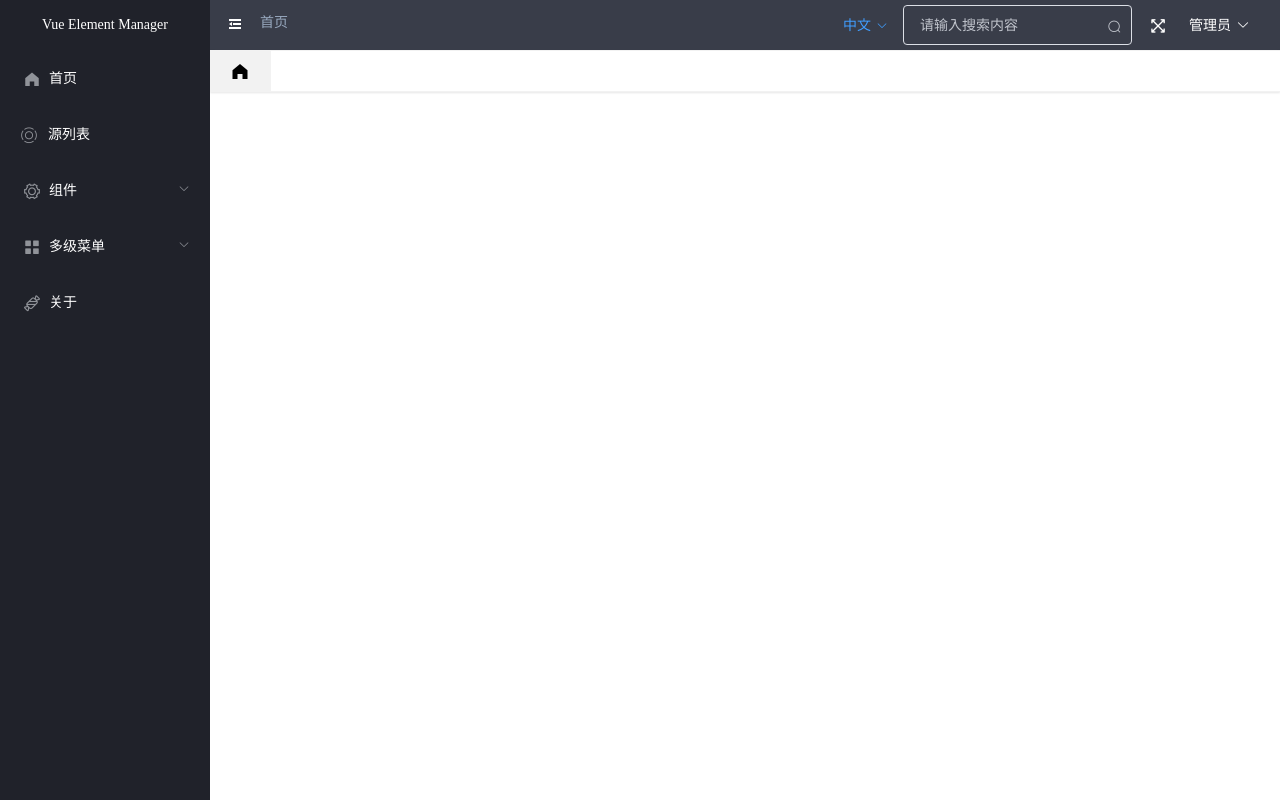
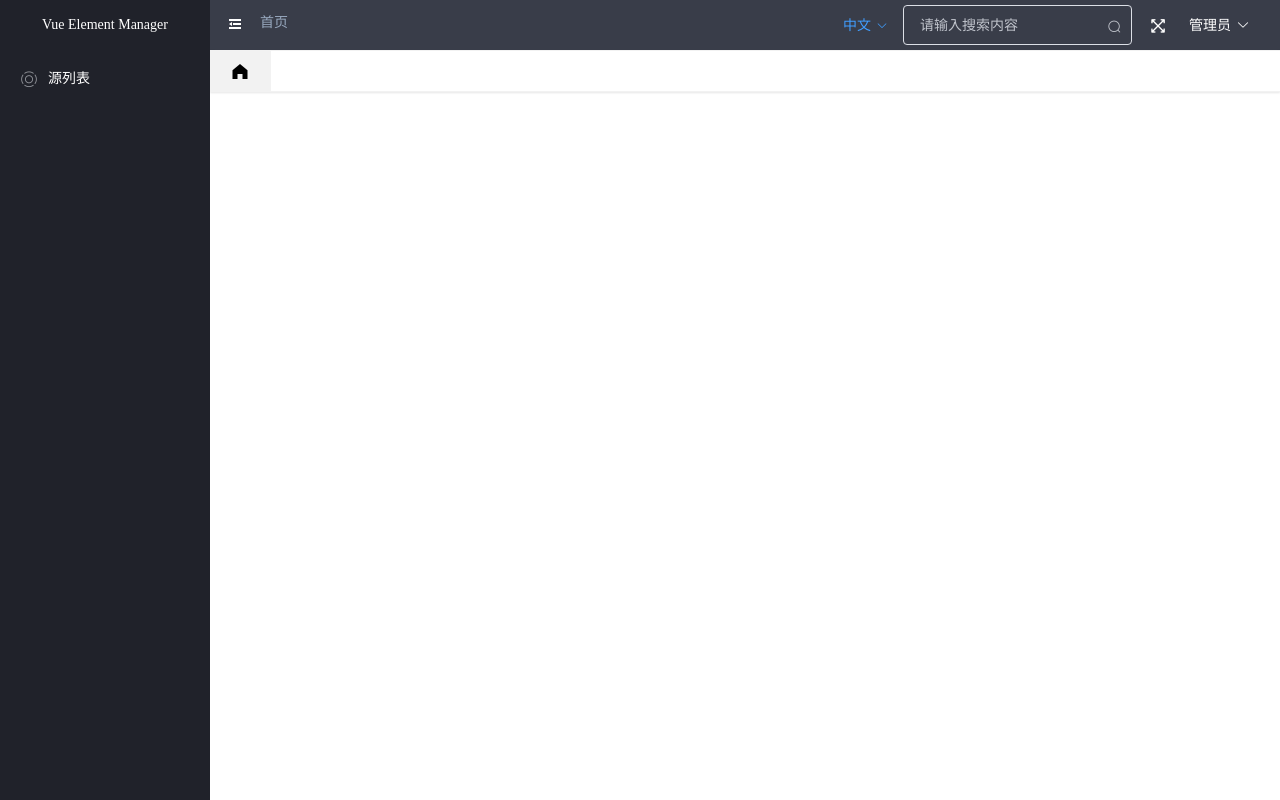
Before and after one commit to atree0203/H-manager, a Vue app: page / in a window 1280 px wide. Built offline with nearby package versions, Linux system fonts and the light colour scheme; what vue-resource would draw is missing.

Commit message:
更改新闻详情路由重新加载页面

```diff
--- a/src/router/index.js
+++ b/src/router/index.js
@@ -17,17 +17,17 @@ export const routeList = [
 	// 	},
 	// 	component: () => import('~/layout/redirect/index')
 	// },
+	// {
+	// 	path: '/index',
+	// 	meta: {
+	// 		title: "首页",
+	// 		icon: "el-icon-s-home",
+	// 		// isHide: true
+	// 	},
+	// 	component: () => import('~/views/index/index.vue'),
+	// },
 	{
-		path: '/index',
-		meta: {
-			title: "首页",
-			icon: "el-icon-s-home",
-			// isHide: true
-		},
-		component: () => import('~/views/index/index.vue'),
-	},
-	{
-		path: '/dataview',
+		path: '/source',
 		meta: {
 			title: "源列表",
 			icon: "iconfont ali-icon-source",
@@ -58,66 +58,66 @@ export const routeList = [
 		},
 		component: () => import('~/views/news-detail/index.vue'),
 	},
-	{
-		path: '/components',
-		meta: {
-			title: "组件",
-			icon: "el-icon-setting"
-		},
-		redirect: "/components/tree",
-		component: () => import('~/views/components/index.vue'),
-		children: [{
-				path: '/components/tree',
-				meta: {
-					title: "树形组件tree",
-					icon: ""
-				},
-				component: () => import('~/views/components/tree/index.vue')
-			},
-			{
-				path: '/components/cascader',
-				meta: {
-					title: "Cascader级联选择器",
-					icon: ""
-				},
-				component: () => import('~/views/components/cascader/index.vue')
-			}
-		],
-	},
-	{
-		path: '/menu',
-		meta: {
-			title: "多级菜单",
-			icon: "el-icon-menu"
-		},
-		component: () => import('~/views/menu/index.vue'),
-		redirect: "/menu/menu1",
-		children: [{
-			path: '/menu/menu1',
-			meta: {
-				title: "第二层",
-				icon: ""
-			},
-			component: () => import('~/views/menu/menu1/index.vue'),
-			redirect: "/menu/menu1/menu2",
-			children: [{
-				path: '/menu/menu1/menu2',
-				meta: {
-					title: "第三层",
-					icon: ""
-				},
-				component: () => import('~/views/menu/menu1/menu2/index.vue')
-			}, ],
-		}, ],
-	},
-	{
-		path: '/about',
-		meta: {
-			title: "关于",
-			icon: "el-icon-sugar"
-		},
-		component: () => import('~/views/about/index.vue'),
-	},
+	// {
+	// 	path: '/components',
+	// 	meta: {
+	// 		title: "组件",
+	// 		icon: "el-icon-setting"
+	// 	},
+	// 	redirect: "/components/tree",
+	// 	component: () => import('~/views/components/index.vue'),
+	// 	children: [{
+	// 			path: '/components/tree',
+	// 			meta: {
+	// 				title: "树形组件tree",
+	// 				icon: ""
+	// 			},
+	// 			component: () => import('~/views/components/tree/index.vue')
+	// 		},
+	// 		{
+	// 			path: '/components/cascader',
+	// 			meta: {
+	// 				title: "Cascader级联选择器",
+	// 				icon: ""
+	// 			},
+	// 			component: () => import('~/views/components/cascader/index.vue')
+	// 		}
+	// 	],
+	// },
+	// {
+	// 	path: '/menu',
+	// 	meta: {
+	// 		title: "多级菜单",
+	// 		icon: "el-icon-menu"
+	// 	},
+	// 	component: () => import('~/views/menu/index.vue'),
+	// 	redirect: "/menu/menu1",
+	// 	children: [{
+	// 		path: '/menu/menu1',
+	// 		meta: {
+	// 			title: "第二层",
+	// 			icon: ""
+	// 		},
+	// 		component: () => import('~/views/menu/menu1/index.vue'),
+	// 		redirect: "/menu/menu1/menu2",
+	// 		children: [{
+	// 			path: '/menu/menu1/menu2',
+	// 			meta: {
+	// 				title: "第三层",
+	// 				icon: ""
+	// 			},
+	// 			component: () => import('~/views/menu/menu1/menu2/index.vue')
+	// 		}, ],
+	// 	}, ],
+	// },
+	// {
+	// 	path: '/about',
+	// 	meta: {
+	// 		title: "关于",
+	// 		icon: "el-icon-sugar"
+	// 	},
+	// 	component: () => import('~/views/about/index.vue'),
+	// },
 	// {
 	// 	path: '/echart',
 	// 	meta: {
--- a/src/views/news-detail/index.vue
+++ b/src/views/news-detail/index.vue
@@ -1,5 +1,5 @@
 <template>
-	<div v-loading="loading" style="background-color: #f9f9f9;padding: 10px 350px;">
+	<div style="background-color: #f9f9f9;padding: 10px 350px;">
 
 		<div class="article-wrap" v-if="newsDetail.id">
 
@@ -56,7 +56,7 @@
 				</p>
 
 				<div v-if="item.imgurl" class="content-img">
-					<img :src="item.imgurl" alt="">
+					<el-image :src="item.imgurl" :fit="'contain'"></el-image>
 				</div>
 
 				<h6 v-if="item.imgdesc" class="content-desc">
@@ -77,23 +77,30 @@
 
 <script>
 	import {
+		Loading
+	} from 'element-ui';
+	import {
 		newsDeatilApi
 	} from '~/api/api.js'
 
 	export default {
 		data() {
 			return {
-				newsDetail: '',
-				loading: true
+				newsDetail: ''
 			}
 		},
 		created() {
-
+			this.getNewsDetail()
 		},
 		methods: {
 			getNewsDetail() {
+				let loadingInstance = Loading.service({
+					text:'新闻加载中...'
+				})
 				newsDeatilApi(this.$route.params.id).then(res => {
-					this.loading = false
+					this.$nextTick(() => { // 以服务的方式调用的 Loading 需要异步关闭
+					  loadingInstance.close();
+					});
 					if (res && res.code === 0) {
 						console.log(res)
 						this.newsDetail = res.data
@@ -123,8 +130,8 @@
 
 	.content-img img,
 		{
-		max-width: 100%;
-		height: auto;
+		min-width: 100%;
+
 	}
 
 	.content-img,
--- a/src/views/newslist/index.vue
+++ b/src/views/newslist/index.vue
@@ -17,7 +17,9 @@
 
 				<!-- 三张图片样式 -->
 				<div v-if="item.url_to_small_image.length===3">
-					<el-row @click="goNewsDetail(item.id)" class="article-title">{{item.title}}</el-row>
+					<el-row class="article-title">
+						<div class="article-title-link" @click="goNewsDetail(item.id)">{{item.title}}</div>
+					</el-row>
 					<el-row>
 						<img class="article-img img-three" :src="item.url_to_small_image[0]" alt="">
 						<img class="article-img img-three" :src="item.url_to_small_image[1]" alt="">
@@ -99,6 +101,15 @@
 </script>
 
 <style scoped>
+
+	.article-title-link{
+		cursor: pointer;
+	}
+
+	.article-title-link:hover{
+		color: #000000;
+		text-decoration: underline;
+	}
 
 	.el-row img{
 		transition: all 0.3s ease-in-out;
```
